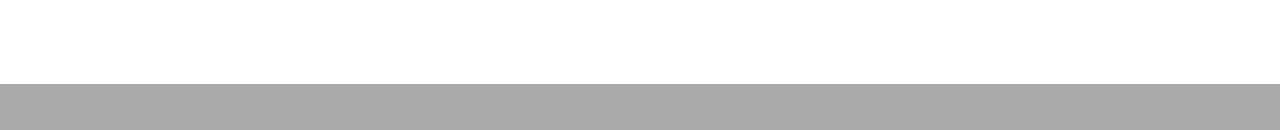
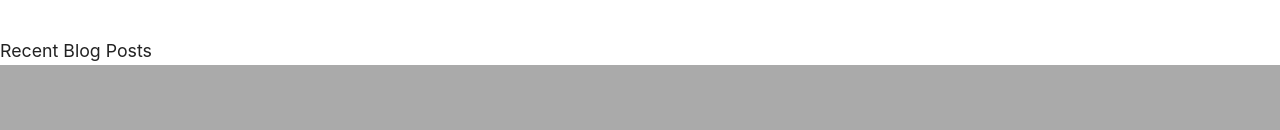
Before and after one commit to abekeso/koujitsu, a Next.js app: page /about in a window 1280 px wide. Shown: the part 1716-1846 px from the top of the page. Built offline with nearby package versions, Linux system fonts and the light colour scheme.

Commit message:
快挙間近の修正です

```diff
--- a/components/blue-frame.js
+++ b/components/blue-frame.js
@@ -1,7 +1,12 @@
-import styles from "styles/nested-layout.module.css";
+import styles from "styles/blue-frame.module.css";
 import Container from "components/container";
 import Link from "next/link";
 
 export default function BlueFrame({ children }) {
-  return <div classname={styles.frame}></div>;
+  return (
+    <div classname={styles.frame}>
+      <Container>{children}</Container>
+      <Link href="/blog">Recent Blog Posts</Link>
+    </div>
+  );
 }
--- a/src/pages/about.js
+++ b/src/pages/about.js
@@ -1,4 +1,4 @@
-import BlueFrame from "components/nested-layout";
+import BlueFrame from "components/blue-frame";
 import Meta from "components/meta";
 import Container from "components/container";
 import Hero from "components/hero";
--- /dev/null
+++ b/styles/blue-frame.module.css
@@ -0,0 +1,4 @@
+.frame {
+  padding: var(--space-md) 0;
+  background-color: #4c86c1;
+}
```
